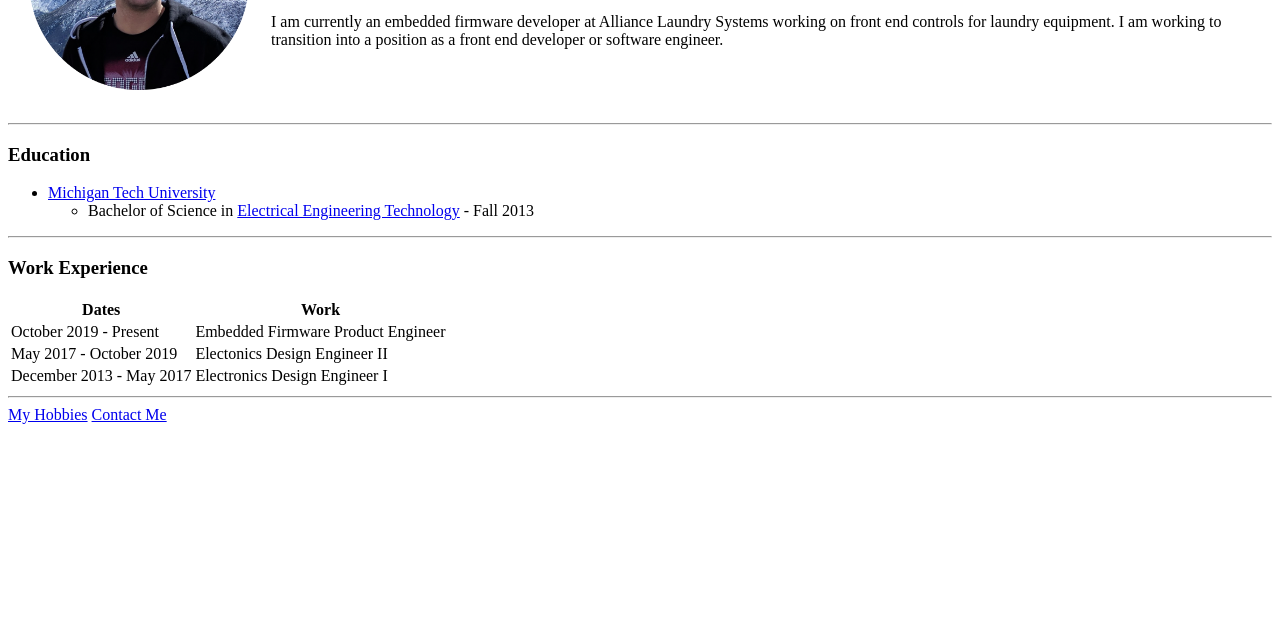
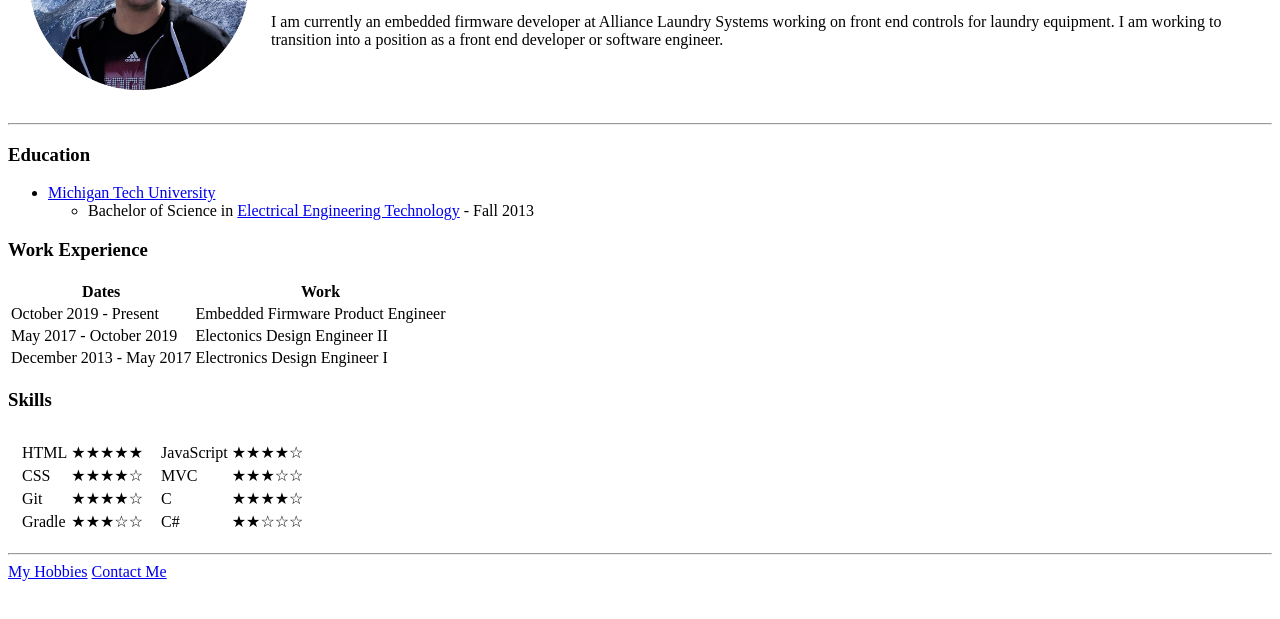
Before and after one commit to jeremyoutinen/completeWebDevBootcamp, a plain HTML site: page 02-Introduction-to-HTML/HTML-Personal-Site/index.html in a window 1280 px wide. Shown: the part 159-778 px from the top of the page. Drawn offline with Linux system fonts and the light colour scheme.

Commit message:
HTML Tables Code Challenge

```diff
--- a/02-Introduction-to-HTML/HTML-Personal-Site/index.html
+++ b/02-Introduction-to-HTML/HTML-Personal-Site/index.html
@@ -33,7 +33,6 @@
       </ul>
     </ul>
 
-    <hr>
     <h3>Work Experience</h3>
 
     <table>
@@ -61,6 +60,52 @@
       </tfoot>
     </table>
 
+    <h3>Skills</h3>
+    <table cellspacing="10">
+      <tr>
+        <td>
+          <table>
+            <tr>
+              <td>HTML</td>
+              <td>★★★★★</td>
+            </tr>
+            <tr>
+              <td>CSS</td>
+              <td>★★★★☆</td>
+            </tr>
+            <tr>
+              <td>Git</td>
+              <td>★★★★☆</td>
+            </tr>
+            <tr>
+              <td>Gradle</td>
+              <td>★★★☆☆</td>
+            </tr>
+          </table>
+        </td>
+        <td>
+          <table>
+            <tr>
+              <td>JavaScript</td>
+              <td>★★★★☆</td>
+            </tr>
+            <tr>
+              <td>MVC</td>
+              <td>★★★☆☆</td>
+            </tr>
+            <tr>
+              <td>C</td>
+              <td>★★★★☆</td>
+            </tr>
+            <tr>
+              <td>C#</td>
+              <td>★★☆☆☆</td>
+            </tr>
+          </table>
+        </td>
+      </tr>
+    </table>
+
     <hr>
     <a href="hobbies.html">My Hobbies</a>
     <a href="contactMe.html">Contact Me</a>
```
